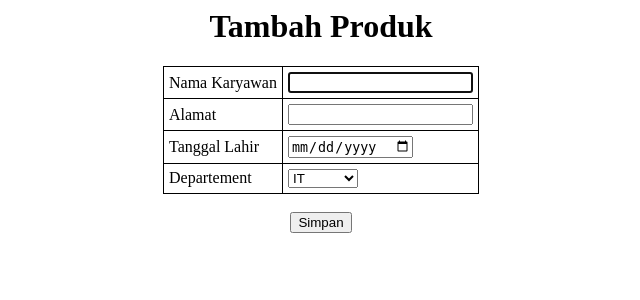
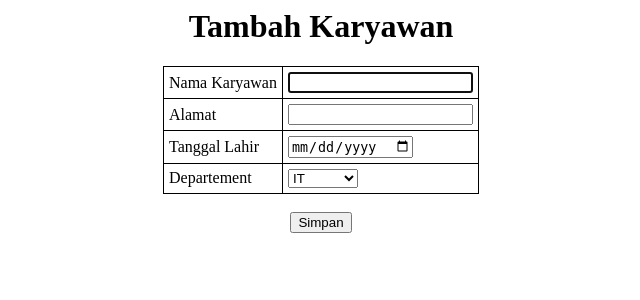
Before and after one commit to Sherly02/data_karyawan, a PHP site: page /index.php?page=add-karyawan in a window 1280 px wide. Shown: the top 300 px of the page, without its empty margins (319-959 px from the left). Run offline with PHP 8.4, Linux system fonts and the light colour scheme.

Commit message:
add Title add karyawan

```diff
--- a/page/add_karyawan.php
+++ b/page/add_karyawan.php
@@ -1,4 +1,4 @@
-    <h1>Tambah Produk</h1>
+    <h1>Tambah Karyawan</h1>
     <center>
         <form method="POST" action="add_process.php" enctype="multipart/form-data" >
             <section>
```
